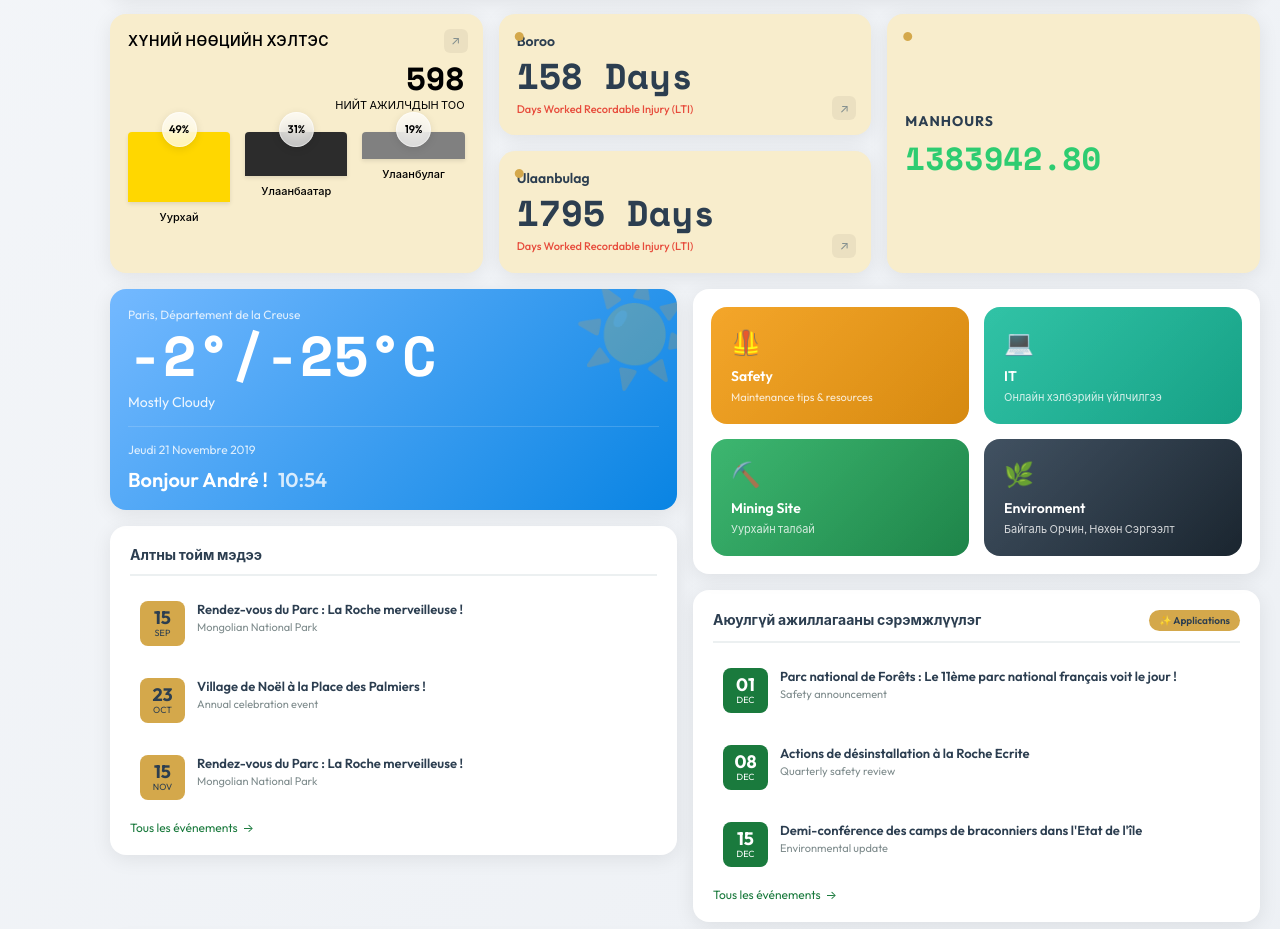
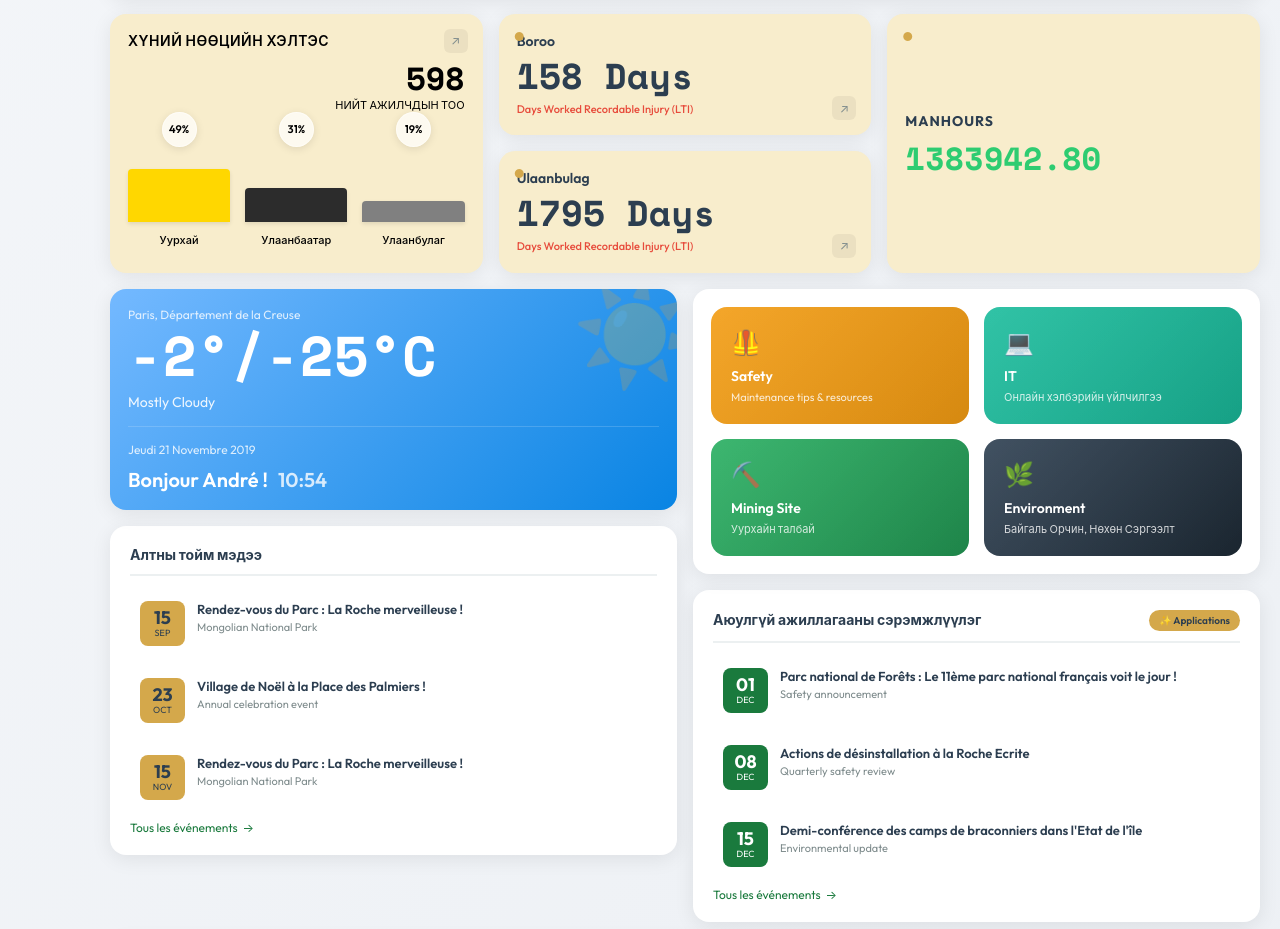
Before and after one commit to hodooniihoosonmantuu/project-cursor, a React (Vite) app: page / in a window 1280 px wide. Shown: the part 967-1896 px from the top of the page. Built offline with nearby package versions, Linux system fonts and the light colour scheme.

Commit message:
Fix label positioning to be balanced at same baseline for all bars

```diff
--- a/src/App.css
+++ b/src/App.css
@@ -698,6 +698,7 @@ body {
   justify-content: space-around;
   gap: 15px;
   margin-top: 15px;
+  padding-bottom: 30px;
 }
 
 .hr-bar-item {
@@ -707,6 +708,7 @@ body {
   align-items: center;
   position: relative;
   height: 100%;
+  justify-content: flex-end;
 }
 
 .hr-bar-percentage {
@@ -743,7 +745,9 @@ body {
 }
 
 .hr-bar-label {
-  margin-top: 8px;
+  position: absolute;
+  bottom: -25px;
+  width: 100%;
   font-size: 11px;
   color: #000000 !important;
   text-align: center;
```
